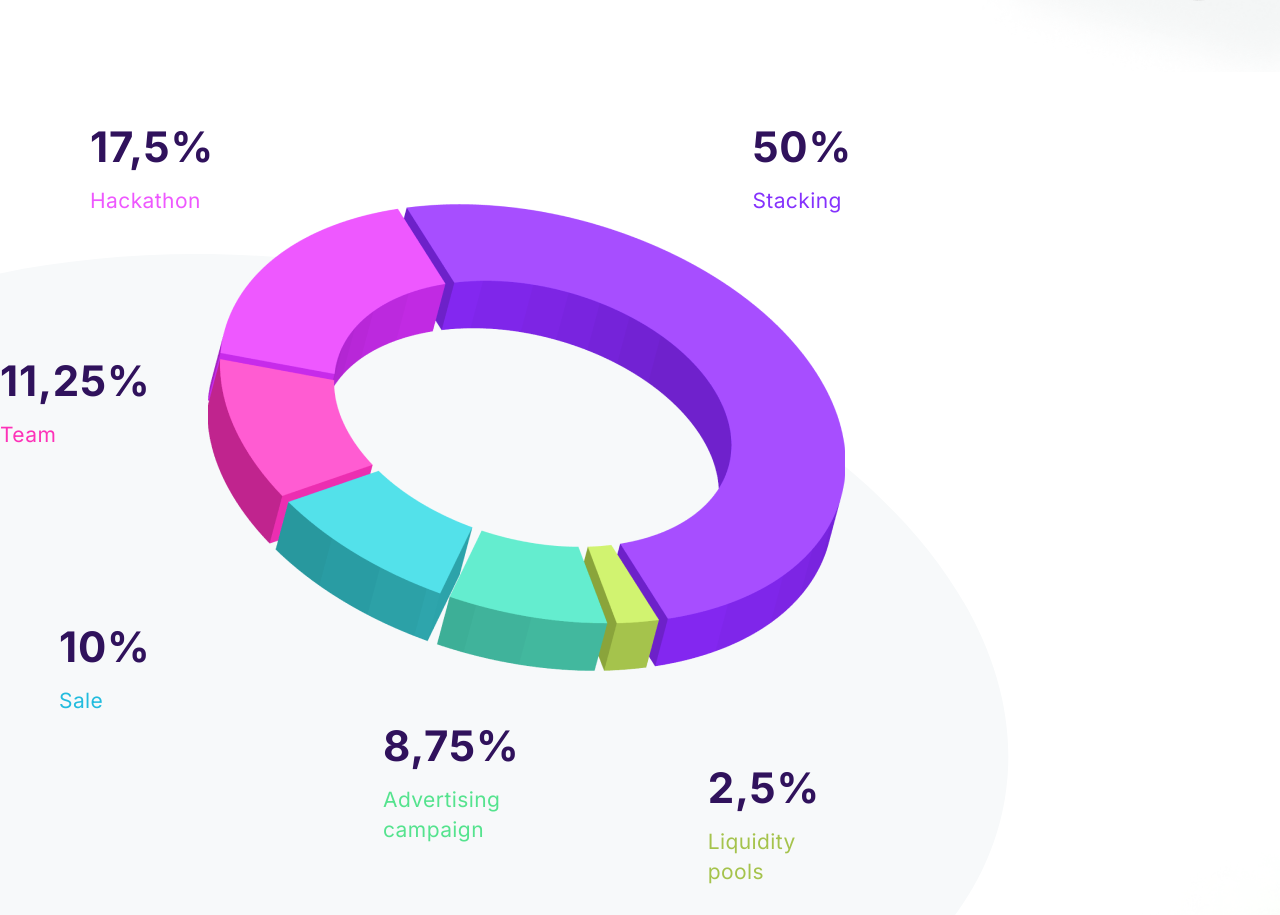
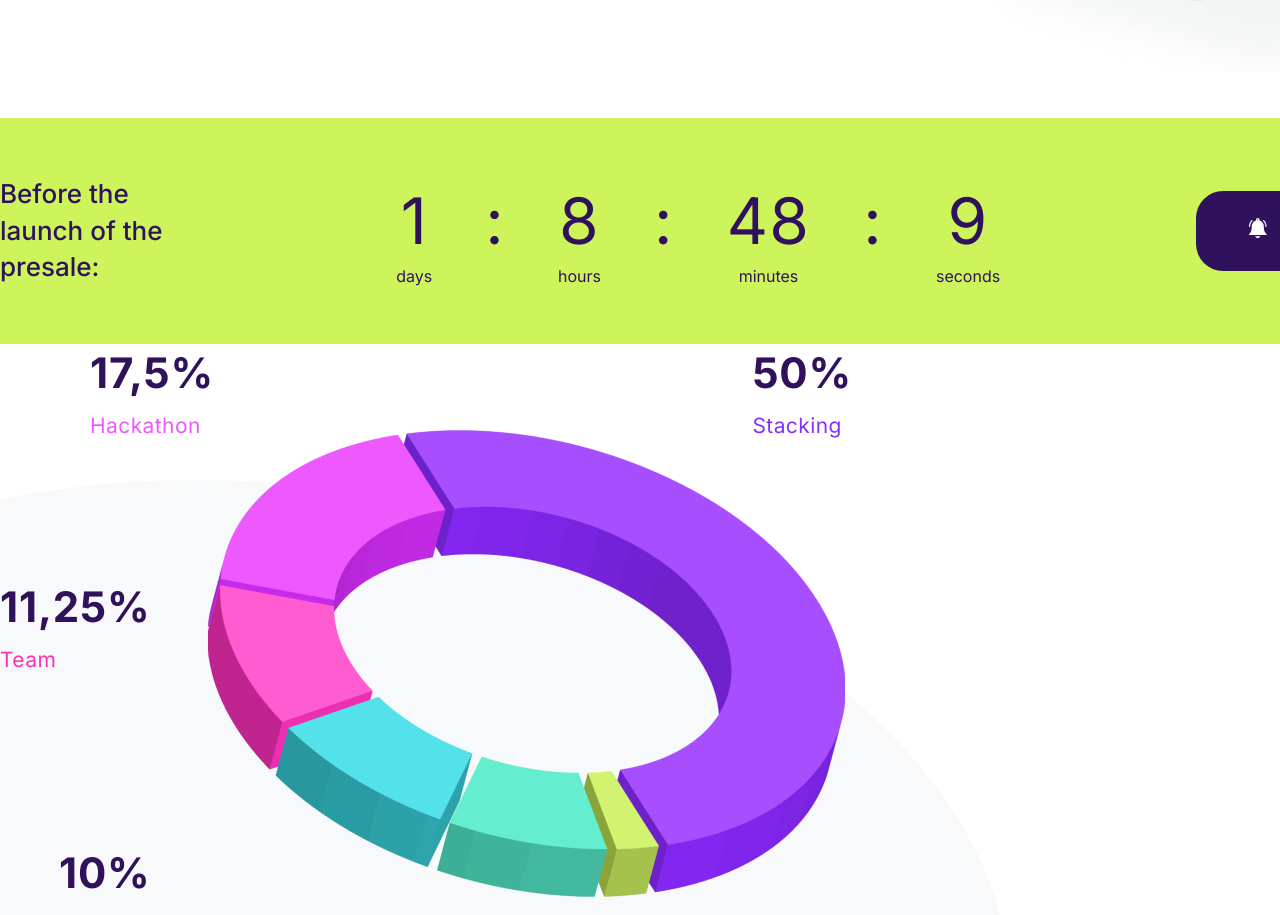
Before and after one commit to Reinano/a4Landing, a React (Create React App) app: page / in a window 1280 px wide. Shown: the part 922-1837 px from the top of the page. Built offline with nearby package versions, Linux system fonts and the light colour scheme.

Commit message:
CountDown

```diff
--- /dev/null
+++ b/src/app/components/CountDown/CoutDown.js
@@ -0,0 +1,102 @@
+import React, {useState, useRef, useEffect} from 'react';
+import bellicon from '../../../../src/img/bellicon.svg';
+
+const CountDown = () => {
+  const [timerDays, setTimerDays] = useState('00');
+  const [timerHours, setTimerHours] = useState('00');
+  const [timerMinutes, setTimerMinutes] = useState('00');
+  const [timerSeconds, setTimerSeconds] = useState('00');
+
+  let interval = useRef();
+
+  const startTimer = () => {
+    let countdownDate = new Date('July 31, 2021 00:00:00').getTime();
+
+    interval = setInterval(() => {
+      let now = new Date().getTime();
+      let distance = countdownDate - now;
+
+      const days = Math.floor(distance / (1000 * 60 * 60 * 24));
+      const hours = Math.floor((distance % (1000 * 60 * 60 * 24) / (1000 * 60 * 60)));
+      const minutes = Math.floor((distance % (1000 * 60 * 60)) / (1000 * 60));
+      const seconds = Math.floor((distance % (1000 * 60)) / 1000);
+      if(distance < 0){
+        //stop our timer
+        clearInterval(interval.current);
+      } else {
+        //update timer
+        setTimerDays(days);
+        setTimerHours(hours);
+        setTimerMinutes(minutes);
+        setTimerSeconds(seconds);
+      }
+
+    }, 1000);
+  };
+
+  //componentDidMout method
+  useEffect(()=> {
+    startTimer();
+    return () => {
+      clearInterval(interval.current);
+
+    };
+  });
+
+  return(
+    <div className="countdown__background">
+      <div className="container">
+        <section className="countdownContainer">
+          <div className="countdown__item countdown__item_one">
+            <p className="countdown__itemPresale">Before the launch of the presale:</p>
+          </div>
+          <div className="countdown__item countdown__timer">
+            <section className="countdown__timerDays">
+              <p>
+                {timerDays}
+              </p>
+              <p>
+                <smal>days</smal>
+              </p>
+            </section>
+              <span>:</span>
+            <section className="countdown__timerHours">
+              <p>
+                {timerHours}
+              </p>
+              <p>
+                <smal>hours</smal>
+              </p>
+            </section>
+              <span>:</span>
+            <section className="countdown__timerMinutes">
+              <p>
+                {timerMinutes}
+              </p>
+              <p>
+                <smal>minutes</smal>
+              </p>
+            </section>
+              <span>:</span>
+            <section className="countdown__timerSeconds">
+              <p>
+                {timerSeconds}
+              </p>
+              <p>
+                <smal>seconds</smal>
+              </p>
+            </section>
+          </div>
+          <div className="countdown__item countdown__item_three">
+            <button className="countdown__itemButton countdown__itemButton_purple">
+              <img src={bellicon} alt="bellicon"/>
+              Remind me
+            </button>
+          </div>
+        </section>
+      </div>
+    </div>
+  );
+}
+
+export default CountDown
--- /dev/null
+++ b/src/app/components/CountDown/_countdown.scss
@@ -0,0 +1,73 @@
+.countdown {
+
+  &__background {
+    padding: 58px 0;
+    background: #CDF55B;
+  }
+
+  &Container {
+    display: flex;
+    flex-direction: row;
+    justify-content: space-between;
+
+  }
+
+  &__item{
+    min-height: 108px;
+
+    &_one {
+      max-width: 200px;
+    }
+
+    &_three {
+      display: flex;
+      align-items: center;
+    }
+
+    &Presale {
+      font-weight: 500;
+      font-size: 26px;
+      line-height: 140%;
+      color: #30125C;
+    }
+
+    &Button {
+      padding: 25px 53px;
+      border: 0px;
+      border-radius: 27px;
+
+      font-size: 21px;
+      line-height: 140%;
+      text-align: center;
+      letter-spacing: 0.02em;
+
+      color: #FFFFFF;
+      cursor: pointer;
+
+      &_purple {
+        background: #30125C;
+
+      }
+
+      img{
+        margin-right: 15px;
+      }
+    }
+  }
+
+  &__timer {
+    display: flex;
+    max-width: 700px;
+    grid-gap: 53px;
+    text-align: center;
+    color: #30125C;
+
+    section p:first-child, span {
+      font-size: 64px;
+      line-height: 140%;
+      text-align: center;
+      letter-spacing: 0.02em;
+
+    }
+  }
+}
--- a/src/app/components/Landing/Landing.js
+++ b/src/app/components/Landing/Landing.js
@@ -6,12 +6,14 @@ import Navbar from "../Navbar/Navbar";
 import HeroScreen from "../HeroScreen/HeroScreen";
 import SwapCalculator from "../SwapCalculator/SwapCalculator";
 import Emission from "../Emission/Emission";
+import CountDown from "../CountDown/CoutDown";
 
 const Landing = () => {
     return (
         <>
             <Navbar/>
             <HeroScreen/>
+            <CountDown/>
             <Emission/>
             <SwapCalculator/>
             <Roadmap/>
--- a/src/app/components/Landing/_landing.scss
+++ b/src/app/components/Landing/_landing.scss
@@ -73,3 +73,4 @@
 @import '../SwapCalculator/_swapcalculator.scss';
 @import '../Emission/_emission.scss';
 @import '../HeroScreen/heroscreen.scss';
+@import '../CountDown/countdown.scss';
```
Also changed, not shown: src/img/bellicon.svg (added).
